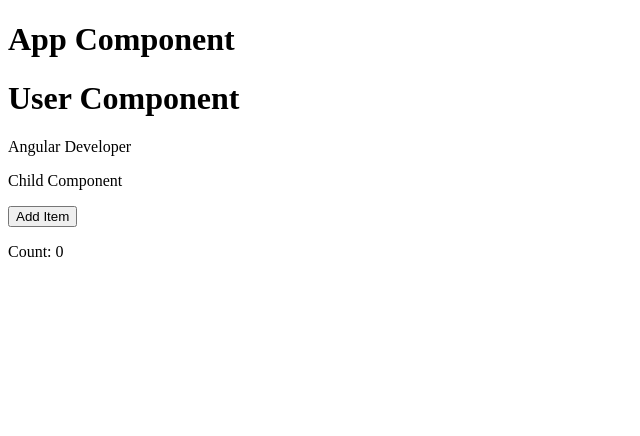
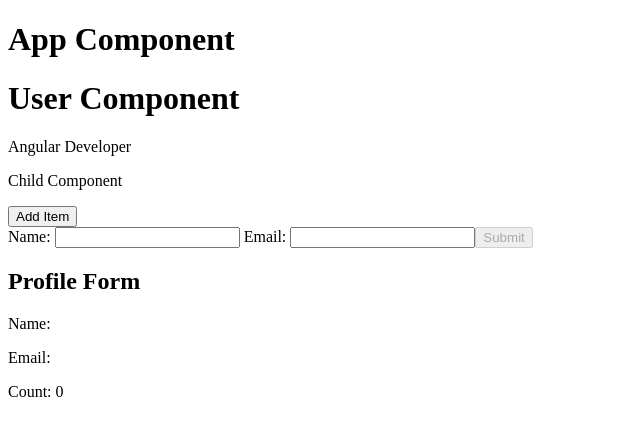
Before and after one commit to taisei-developer/angular-tutorial, an Angular app: page / in a window 1280 px wide. Shown: the top 436 px of the page, without its empty margins (0-640 px from the left). Built offline with nearby package versions, Linux system fonts and the light colour scheme.

Commit message:
フォームの検証

```diff
--- a/src/app/app.component.html
+++ b/src/app/app.component.html
@@ -1,4 +1,5 @@
 <h1>App Component</h1>
 <app-user occupation="Angular Developer"></app-user>
 <app-child (addItemEvent)="addItem($event)"></app-child>
+<app-form></app-form>
 <p>Count: {{ items.length }}</p>
--- a/src/app/app.component.ts
+++ b/src/app/app.component.ts
@@ -2,11 +2,12 @@
 import { RouterOutlet } from '@angular/router';
 import { UserComponent } from "./user/user.component";
 import { ChildComponent } from "./child/child.component";
+import { FormComponent } from "./form/form.component";
 
 @Component({
   selector: 'app-root',
   standalone: true,
-  imports: [RouterOutlet, UserComponent, ChildComponent],
+  imports: [RouterOutlet, UserComponent, ChildComponent, FormComponent],
   templateUrl: './app.component.html',
   styleUrl: './app.component.css',
 })
--- /dev/null
+++ b/src/app/form/form.component.html
@@ -0,0 +1,17 @@
+<form [formGroup]="profileForm" (ngSubmit)="handleSubmit()">
+  <label>
+    Name:
+    <input type="text" formControlName="name" />
+  </label>
+  <label>
+    Email:
+    <input type="email" formControlName="email" />
+  </label>
+  <button type="submit" [disabled]="!profileForm.valid">Submit</button>
+</form>
+
+<div>
+  <h2>Profile Form</h2>
+  <p>Name: {{ profileForm.value.name }}</p>
+  <p>Email: {{ profileForm.value.email }}</p>
+</div>
--- /dev/null
+++ b/src/app/form/form.component.ts
@@ -0,0 +1,22 @@
+import { Component } from '@angular/core';
+import { ReactiveFormsModule,FormGroup,FormControl, Validators } from '@angular/forms';
+
+@Component({
+  selector: 'app-form',
+  standalone: true,
+  imports: [ReactiveFormsModule],
+  templateUrl: './form.component.html',
+  styleUrl: './form.component.css',
+})
+export class FormComponent {
+
+  profileForm = new FormGroup({
+    name: new FormControl('', Validators.required),
+    email: new FormControl('', [Validators.required, Validators.email]),
+  })
+
+  handleSubmit() {
+    alert(this.profileForm.value.name + 'さんのメールアドレスは' + this.profileForm.value.email + 'です。');
+  }
+
+}
```
Also changed, not shown: src/app/form/form.component.css (added), 1 other file (tests, documents, lock files or other folders).
